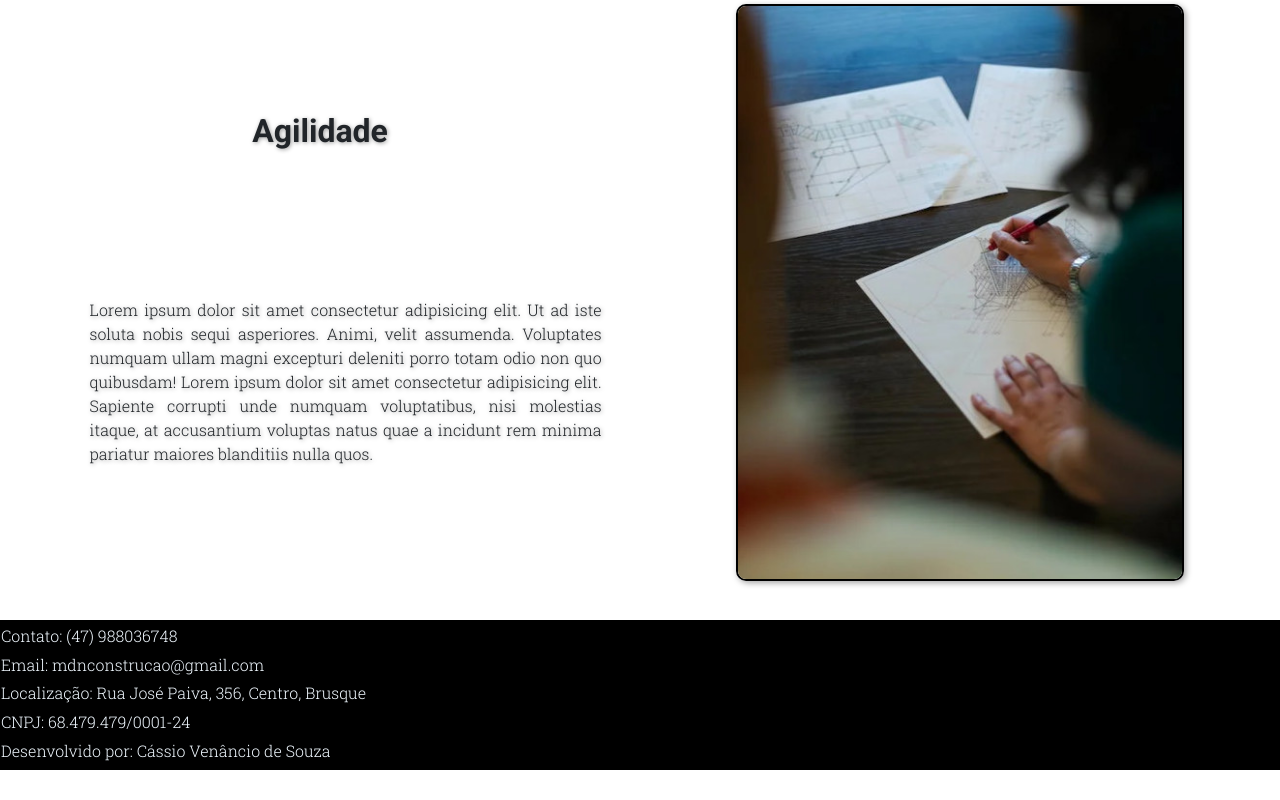
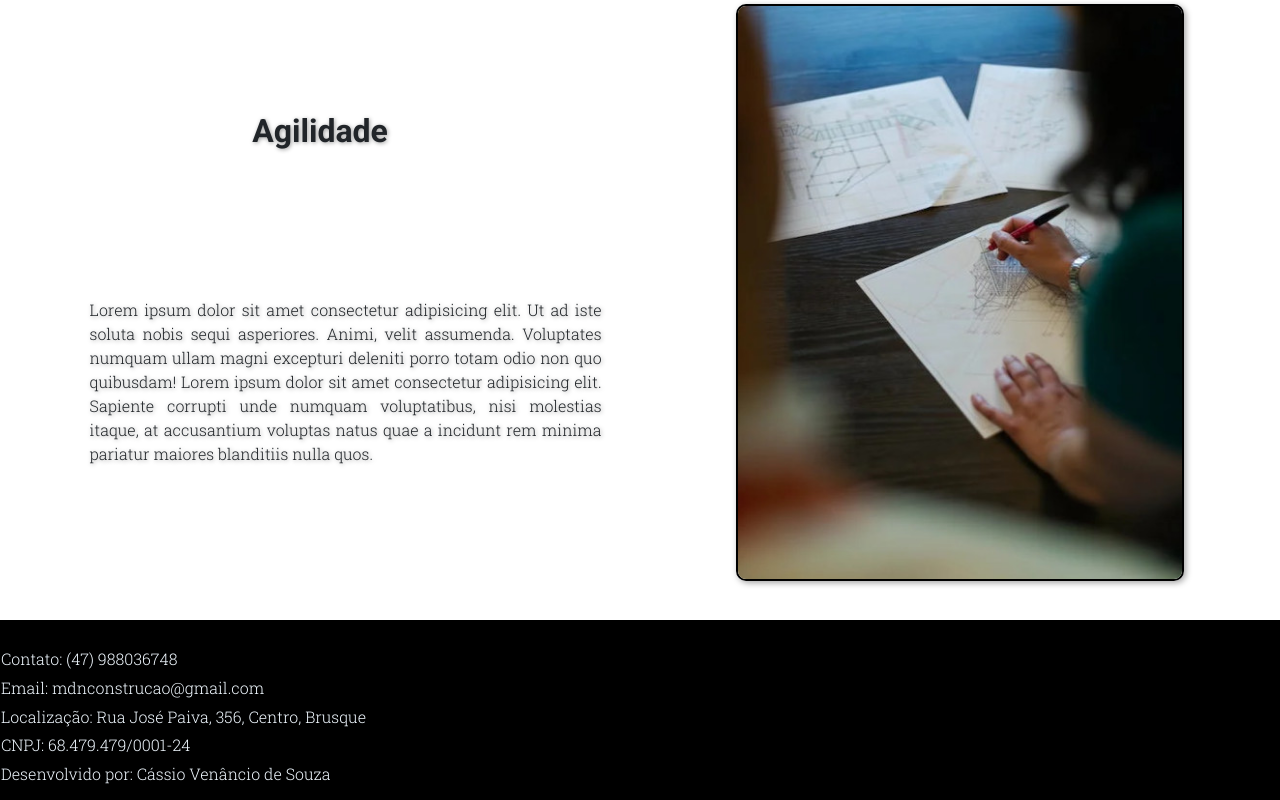
Before and after one commit to CassioVSouza/Construction-WebSite, a plain HTML site: page index.html in a window 1280 px wide. Shown: the part 868-1668 px from the top of the page. Before the commit the page ends 1638 px from the top, so only its background shows below. Drawn offline with nearby package versions, Linux system fonts and the light colour scheme.

Commit message:
fix footer

```diff
--- a/style.css
+++ b/style.css
@@ -65,7 +65,7 @@ footer{
     line-height: 3vw;
 }
 footer > div{
-    margin-top: 5%;
+    margin-top: 6%;
 }
 /*Contactpage*/
 .imgcontact{
@@ -173,7 +173,7 @@ footer > div{
     footer{
         margin-top: 3%;
         font-size: 12pt;
-        height: 150px;
+        height: 180px;
         background-color: black;
         color: aliceblue;
         border: 1px solid black;
@@ -181,6 +181,6 @@ footer > div{
     }
     footer div{
         position: relative;
-        top: -37%;
+        top: -25%;
     }
 }
```
